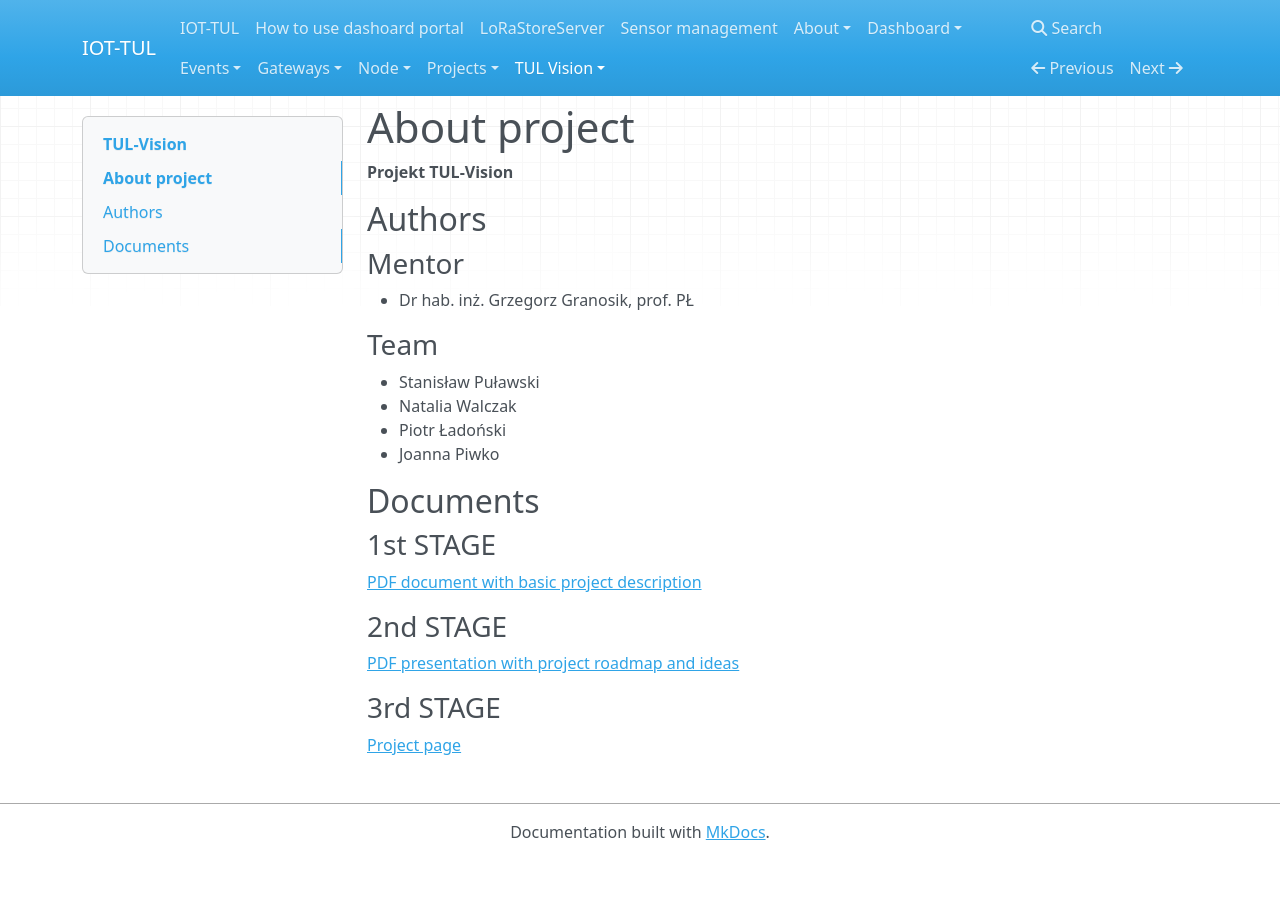
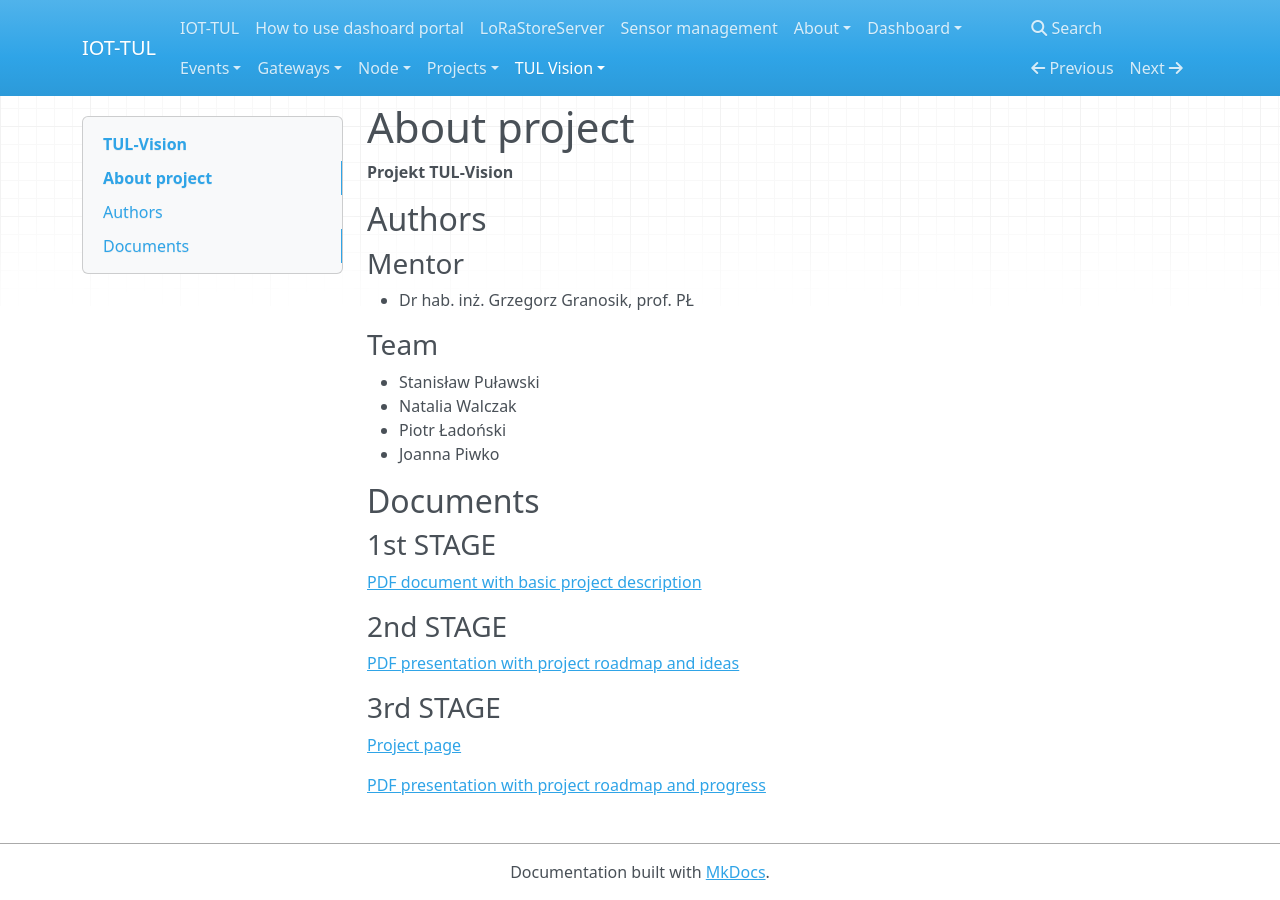
Before and after one commit to sosnus/iot-tul, an MkDocs documentation site: the page built from docs/TUL-Vision/About.md, in a window 1280 px wide and 900 px high, scrolled down 559 px. Built offline with MkDocs 1.6.1, drawn with Linux system fonts in a browser that asks for light colours; nearby versions of some CDN libraries; before the commit the page ends 1419 px from its top, so only the background shows below that.

Commit message:
Update About.md

```diff
--- a/docs/TUL-Vision/About.md
+++ b/docs/TUL-Vision/About.md
@@ -32,3 +32,5 @@
 ### 3rd STAGE
 
 [Project page](Idea.md)
+
+[PDF presentation with project roadmap and progress](files/3rd-STAGE-PDF-TUL-Vision.pdf)
```
